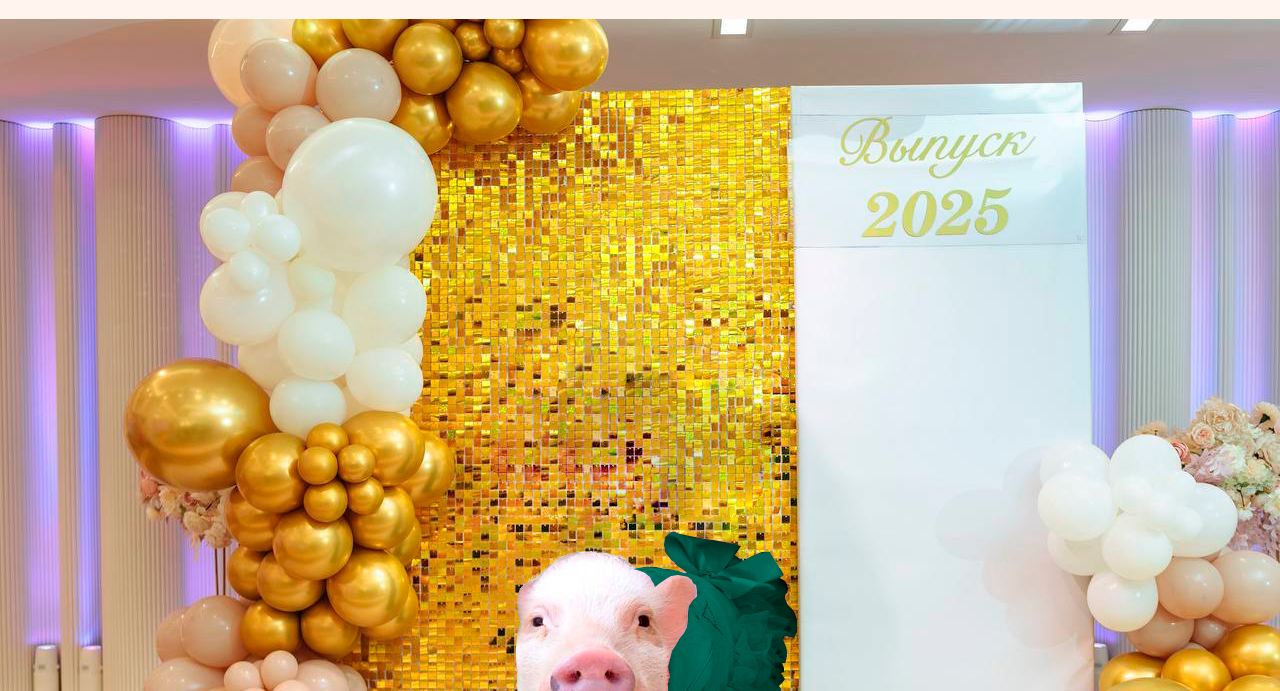
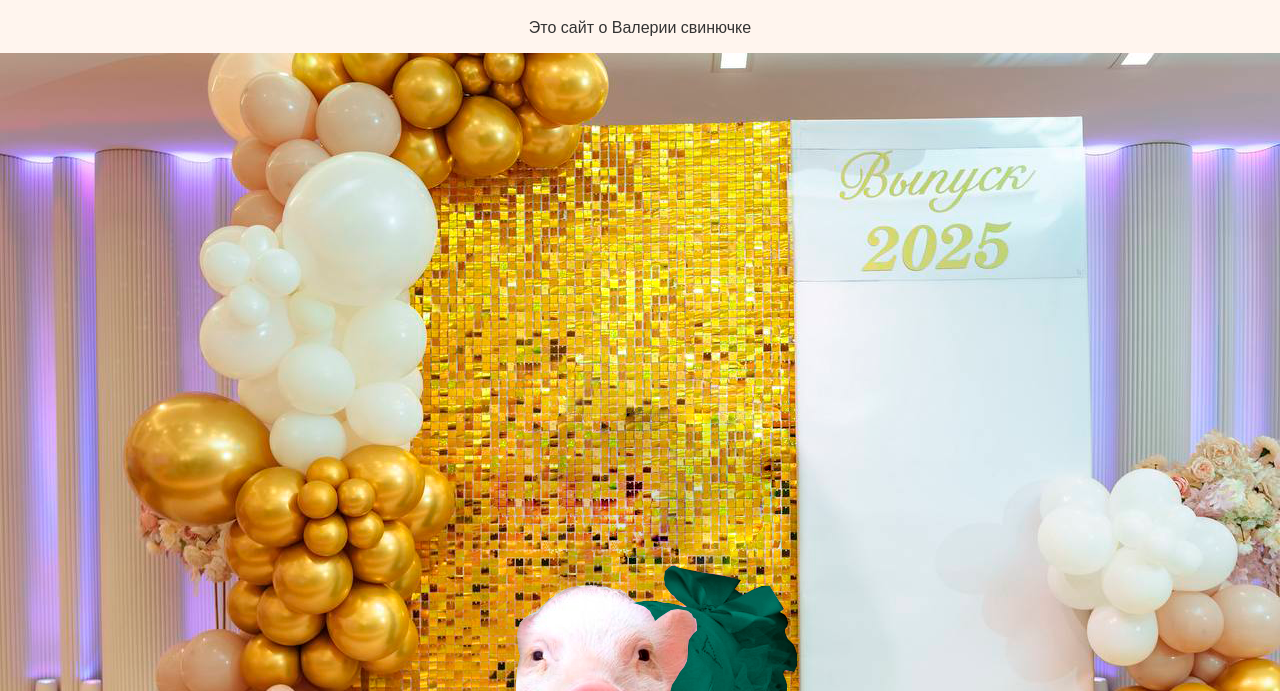
Before and after one commit to Gayorgii/Gayorgii.github.io, a plain HTML site: page index.html in a window 1280 px wide. Shown: the part 109-800 px from the top of the page. Drawn offline with Linux system fonts and the light colour scheme.

Commit message:
Add files via upload

```diff
--- a/index.html
+++ b/index.html
@@ -6,8 +6,9 @@
 </head>
 <body>
     <h1>Жми на пятачок</h1>
-    <button id="changeTextButton">Жмакнуть</button>
+    <p>Это сайт о Валерии свинючке</p>
+    <img src = "boar.png">
+    <button id="changeTextButton"></button>
     <script src="script.js"></script>
-    <img src="boar.png">
 </body>
 </html>
```
Also changed, not shown: script.js (line endings or trailing spaces).
